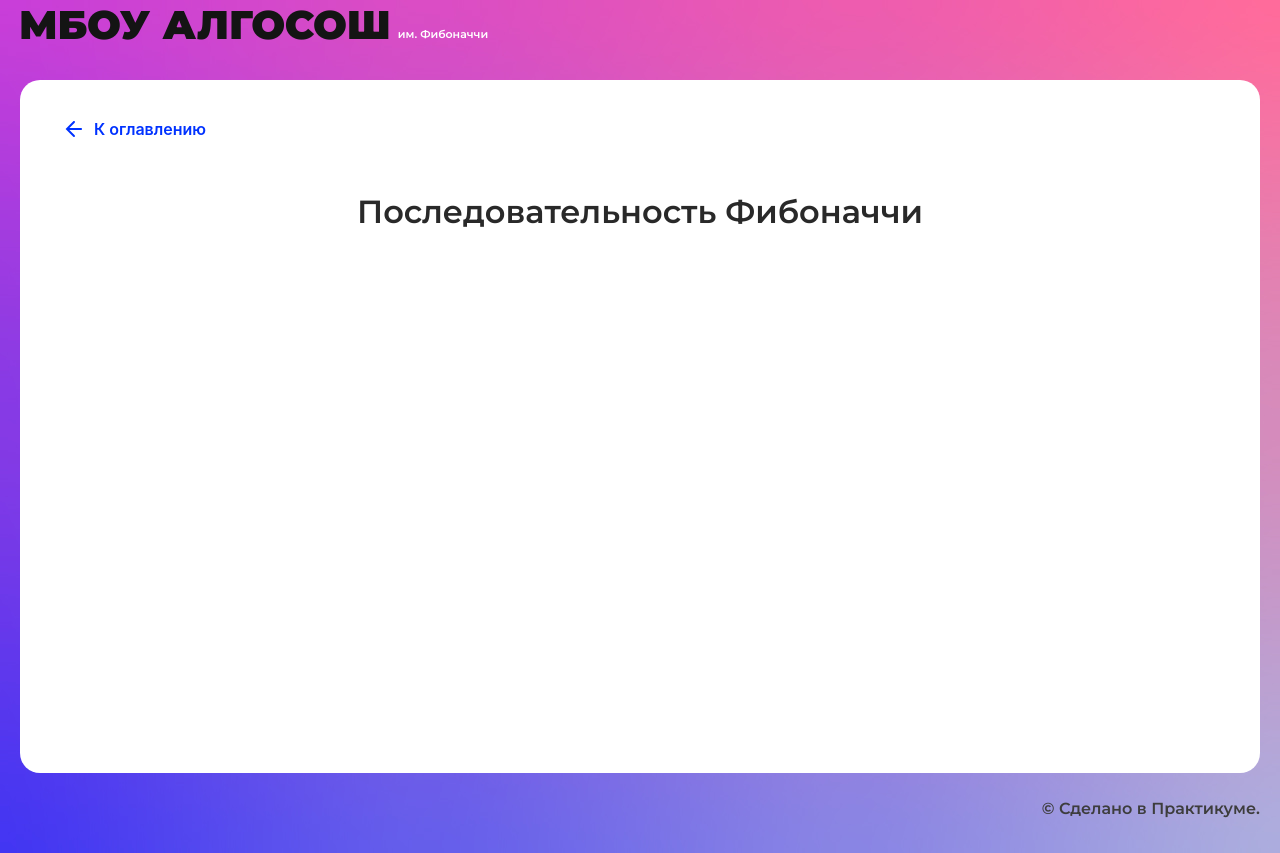
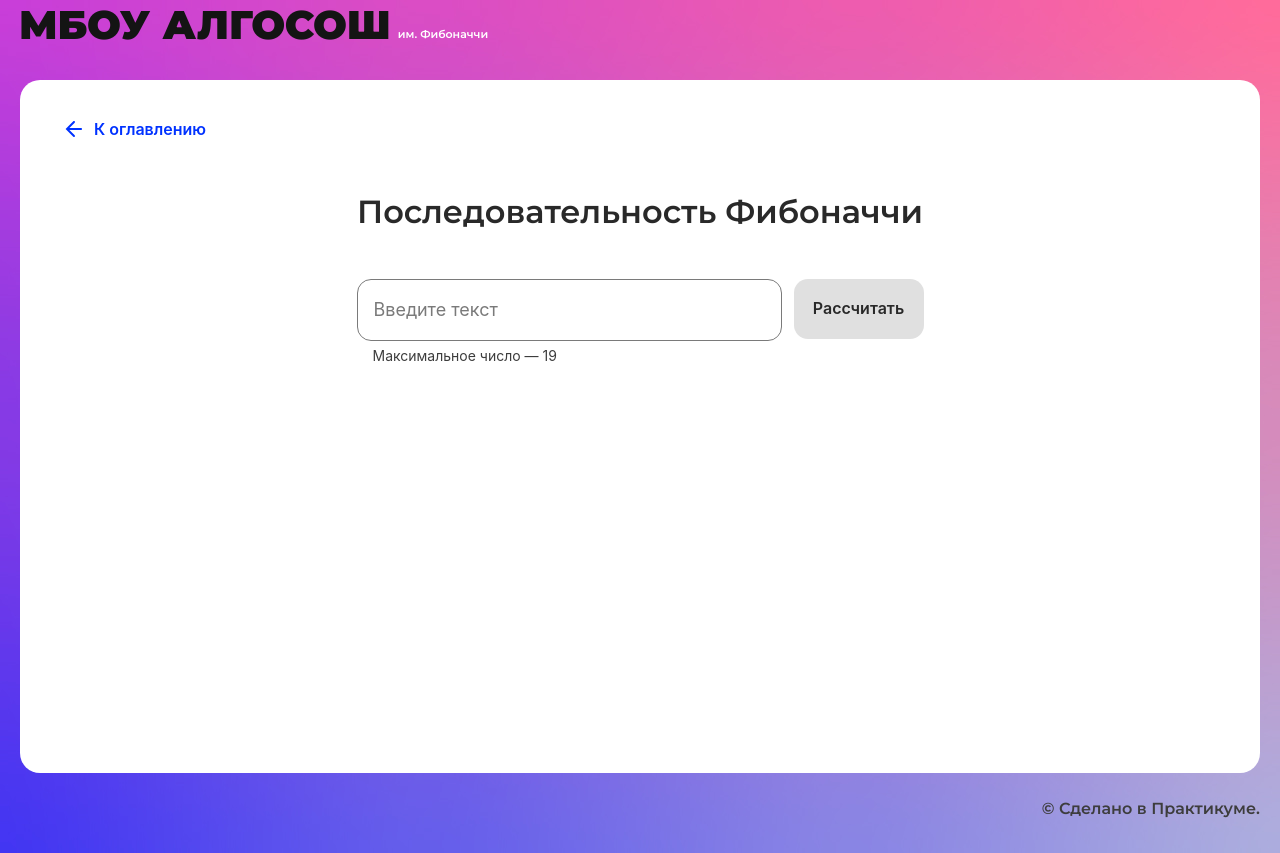
Before and after one commit to Gottgunst/algososh, a React (Create React App) app: page /fibonacci in a window 1280 px wide. Built offline with nearby package versions, Linux system fonts and the light colour scheme.

Commit message:
feat: Fibonacci

```diff
--- a/package.json
+++ b/package.json
@@ -10,7 +10,7 @@
     "@types/node": "^16.11.22",
     "@types/react": "^17.0.39",
     "@types/react-dom": "^17.0.11",
-    "framer-motion": "^10.18.0",
+    "framer-motion": "^6.5.1",
     "nanoid": "^3.2.0",
     "react": "^17.0.2",
     "react-dom": "^17.0.2",
--- /dev/null
+++ b/src/algorithms/calcFibonacci.ts
@@ -0,0 +1,17 @@
+export function calcFibonacci(index: number): number[] {
+  const sequence = [
+    1, 1, 2, 3, 5, 8, 13, 21, 34, 55, 89, 144, 233, 377, 610, 987,
+  ];
+
+  if (sequence.length >= index) {
+    return sequence.slice(0, Number(index) + 1);
+  } else {
+    while (sequence.length - 1 < index) {
+      const lastIndex = sequence.length - 1;
+      const preLastIndex = sequence.length - 2;
+
+      sequence.push(sequence[lastIndex] + sequence[preLastIndex]);
+    }
+    return sequence;
+  }
+}
--- a/src/algorithms/reverseString.ts
+++ b/src/algorithms/reverseString.ts
@@ -1,17 +1,23 @@
-import { stages } from '../types/stages';
-
-export function reverseString(str: string): stages<string> {
+export function reverseString(str: string): letterWithIndex[][] {
   const strArr = str.split('');
-  const stages = [strArr];
+  const strArrWithMemo = strArr.map((el, i) => ({ ['id' + i]: el }));
+  const stages = [strArrWithMemo];
 
   for (let i = 0, end = str.length - 1; i < end; i++, end--) {
     const tempArray = [...stages[i]];
 
-    tempArray[i] = strArr[end];
-    tempArray[end] = strArr[i];
+    tempArray[i] = strArrWithMemo[end];
+    tempArray[end] = strArrWithMemo[i];
 
     stages.push(tempArray);
   }
 
   return stages;
 }
+
+/* #######################
+========== Типы ==========
+####################### */
+export type letterWithIndex = {
+  [id: string]: string;
+};
--- a/src/components/fibonacci-page/fibonacci-page.tsx
+++ b/src/components/fibonacci-page/fibonacci-page.tsx
@@ -1,10 +1,77 @@
-import React from "react";
-import { SolutionLayout } from "../ui/solution-layout/solution-layout";
+import React, { FormEventHandler, useEffect, useState } from 'react';
+import { SolutionLayout } from '../ui/solution-layout/solution-layout';
+import { Input } from '../ui/input/input';
+import { Button } from '../ui/button/button';
+import { motion } from 'framer-motion';
+import { Circle } from '../ui/circle/circle';
+import { calcFibonacci } from '../../algorithms/calcFibonacci';
 
 export const FibonacciPage: React.FC = () => {
+  const [inputNumber, setInputNumber] = useState(0);
+
+  const [isDisabledInput, setIsDisabledInput] = useState(false);
+  const [isLoader, setIsLoader] = useState(false);
+
+  const [stages, setStages] = useState<number[] | null>(null);
+  const [currStage, setCurrStage] = useState<JSX.Element | null>(null);
+
+  const changeInput: FormEventHandler<HTMLInputElement> = (e) => {
+    const input = (e.target as HTMLInputElement).value as unknown as number;
+
+    if (input > 19 || input < 1) setIsDisabledInput(true);
+    else {
+      setIsDisabledInput(false);
+      setInputNumber(input);
+    }
+  };
+
+  const runAlgorithm: FormEventHandler<HTMLFormElement> = (e) => {
+    e.preventDefault();
+    setCurrStage(<></>);
+    setStages(calcFibonacci(inputNumber));
+    setIsLoader(true);
+  };
+
+  useEffect(() => {
+    if (inputNumber < 1) setIsDisabledInput(true);
+    else setIsDisabledInput(false);
+
+    if (stages) {
+      setCurrStage(
+        <>
+          {stages.map((el, i) => (
+            <motion.div
+              initial={{ x: -5, y: -30, opacity: 0 }}
+              animate={{ x: 0, y: 0, opacity: 1 }}
+              transition={{ ease: 'easeIn', duration: 0.5, delay: i * 0.5 }}
+              key={i}
+            >
+              <Circle letter={el + ''} layoutId={'id' + i} index={i} />
+            </motion.div>
+          ))}
+        </>
+      );
+      setTimeout(() => setIsLoader(false), stages.length * 600);
+    }
+  }, [stages, inputNumber]);
+
   return (
-    <SolutionLayout title="Последовательность Фибоначчи">
-
+    <SolutionLayout title='Последовательность Фибоначчи'>
+      <form className='form' onSubmit={runAlgorithm}>
+        <Input
+          max={19}
+          isLimitText={true}
+          onChange={changeInput}
+          type='number'
+        />
+        <Button
+          type='submit'
+          text='Рассчитать'
+          disabled={isDisabledInput}
+          isLoader={isLoader}
+        />
+      </form>
+      <motion.div className='result'>{currStage}</motion.div>
     </SolutionLayout>
   );
 };
--- a/src/components/string/string.tsx
+++ b/src/components/string/string.tsx
@@ -2,16 +2,16 @@ import React, { FormEventHandler, useEffect, useState } from 'react';
 import { SolutionLayout } from '../ui/solution-layout/solution-layout';
 import { Input } from '../ui/input/input';
 import { Button } from '../ui/button/button';
-import { reverseString } from '../../algorithms/reverseString';
-import { stages } from '../../types/stages';
+import { letterWithIndex, reverseString } from '../../algorithms/reverseString';
 import { Circle } from '../ui/circle/circle';
 import { ElementStates } from '../../types/element-states';
+import { motion, LayoutGroup } from 'framer-motion';
 
 export const StringComponent: React.FC = () => {
   const [inputSting, setInputString] = useState('');
-  const [stages, setStages] = useState<stages<string> | null>(null);
+  const [stages, setStages] = useState<letterWithIndex[][] | null>(null);
   const [currStage, setCurrStage] = useState<JSX.Element | null>(null);
-  const [lap, setLap] = useState(0);
+  const [lap, setLap] = useState<number | null>(null);
 
   const changeInput: FormEventHandler<HTMLInputElement> = (e) => {
     setInputString((e.target as HTMLInputElement).value);
@@ -19,24 +19,29 @@ export const StringComponent: React.FC = () => {
 
   const runAlgorithm: FormEventHandler<HTMLFormElement> = (e) => {
     e.preventDefault();
+    setLap(0);
     setStages(reverseString(inputSting));
   };
 
   useEffect(() => {
-    if (stages) {
+    if (stages && lap !== null) {
       setCurrStage(
         <>
-          {stages![lap].map((el, i) => (
-            <Circle letter={el} key={i} />
-          ))}
+          {stages![lap].map((el) => {
+            // получаем уникальный индекс по которому хранится буква
+            const key = Object.keys(el)[0];
+
+            return <Circle letter={el[key]} key={key} layoutId={key} />;
+          })}
         </>
       );
+
       if (lap < stages!.length - 1)
         setTimeout(() => {
           setLap(lap + 1);
         }, 1000);
+      else setLap(null);
     }
-    // return setLap(0);
   }, [stages, setCurrStage, lap]);
 
   return (
@@ -45,7 +50,13 @@ export const StringComponent: React.FC = () => {
         <Input maxLength={11} isLimitText={true} onChange={changeInput} />
         <Button type='submit' text='Развернуть' />
       </form>
-      <div className='result'>{currStage}</div>
+      <motion.div
+        className='result'
+        layout
+        transition={{ ease: 'easeIn', duration: 2 }}
+      >
+        {currStage}
+      </motion.div>
     </SolutionLayout>
   );
 };
--- a/src/components/ui/circle/circle.tsx
+++ b/src/components/ui/circle/circle.tsx
@@ -1,6 +1,7 @@
-import React from "react";
-import styles from "./circle.module.css";
-import { ElementStates } from "../../../types/element-states";
+import React from 'react';
+import styles from './circle.module.css';
+import { ElementStates } from '../../../types/element-states';
+import { motion } from 'framer-motion';
 
 interface CircleProps {
   state?: ElementStates;
@@ -8,9 +9,10 @@ interface CircleProps {
   head?: string | React.ReactElement | null;
   index?: number;
   tail?: string | React.ReactElement | null;
-  tailType?: "string" | "element";
+  tailType?: 'string' | 'element';
   extraClass?: string;
   isSmall?: boolean;
+  layoutId?: string;
 }
 
 export const Circle: React.FC<CircleProps> = ({
@@ -19,8 +21,9 @@ export const Circle: React.FC<CircleProps> = ({
   head,
   index,
   tail,
-  extraClass = "",
+  extraClass = '',
   isSmall,
+  layoutId,
 }) => {
   return (
     <div className={`${styles.content} ${extraClass}`}>
@@ -28,22 +31,23 @@ export const Circle: React.FC<CircleProps> = ({
         className={`text text_type_input text_color_input mb-4 ${
           styles.absolute
         } ${styles.head} ${
-          styles[typeof head === "string" ? "string" : "element"]
+          styles[typeof head === 'string' ? 'string' : 'element']
         }`}
       >
         {head}
       </div>
-      <div
-        className={`${styles.circle}  ${isSmall ? styles.small : ""} ${
+      <motion.div
+        className={`${styles.circle}  ${isSmall ? styles.small : ''} ${
           styles[state]
         }`}
+        layoutId={layoutId}
       >
         <p
           className={`text text_type_circle text_color_input ${styles.letter}`}
         >
           {letter}
         </p>
-      </div>
+      </motion.div>
       <p
         className={`text text_type_input text_color_input mt-4 ${styles.absolute} ${styles.index}`}
       >
@@ -53,7 +57,7 @@ export const Circle: React.FC<CircleProps> = ({
         className={`text text_type_input text_color_input mt-4 ${
           styles.absolute
         } ${index?.toString() ? styles.tail60 : styles.tail30} ${
-          styles[typeof tail === "string" ? "string" : "element"]
+          styles[typeof tail === 'string' ? 'string' : 'element']
         }`}
       >
         {tail}
--- a/src/index.css
+++ b/src/index.css
@@ -23,5 +23,8 @@ code {
   display: flex;
   gap: 16px;
   justify-content: center;
+  flex-wrap: wrap;
   margin: 120px auto;
+  max-width: 944px;
+  row-gap: 58px;
 }
--- a/src/types/stages.ts
+++ /dev/null
@@ -1 +0,0 @@
-export type stages<T> = T[][];
```
Also changed, not shown: 1 other file (tests, documents, lock files or other folders).
